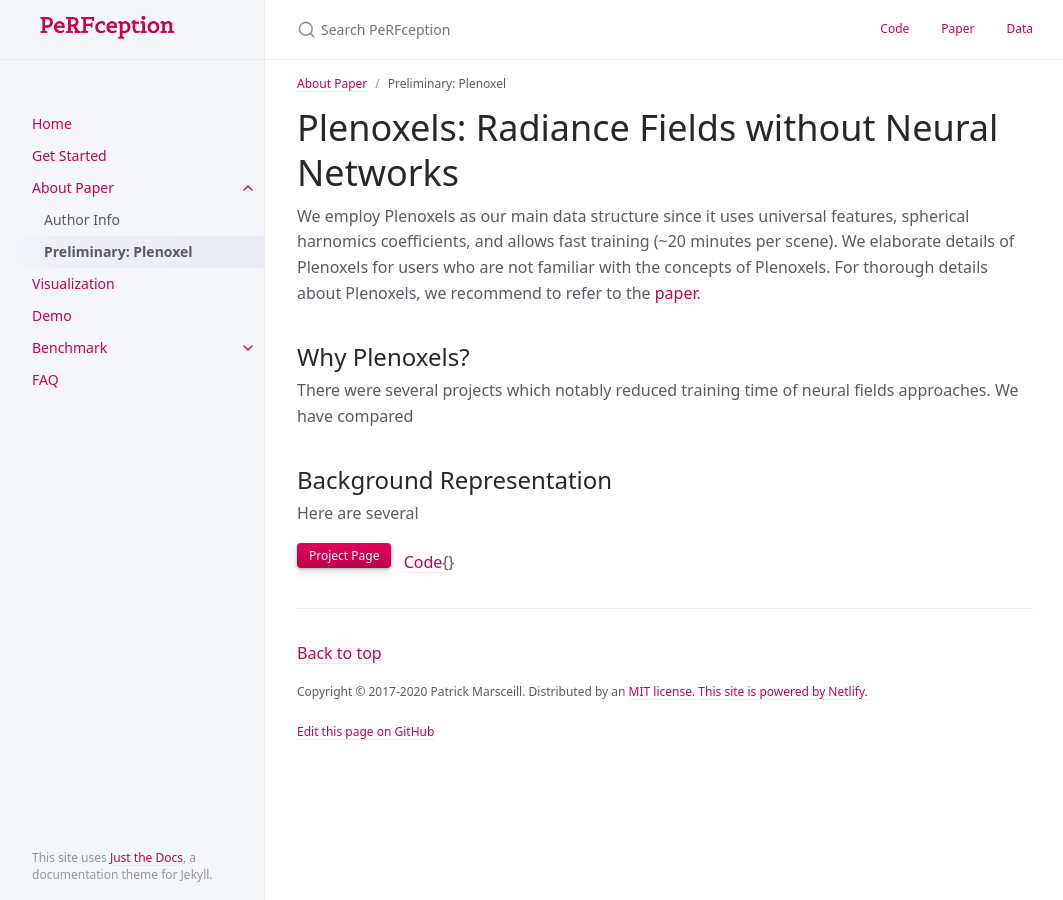
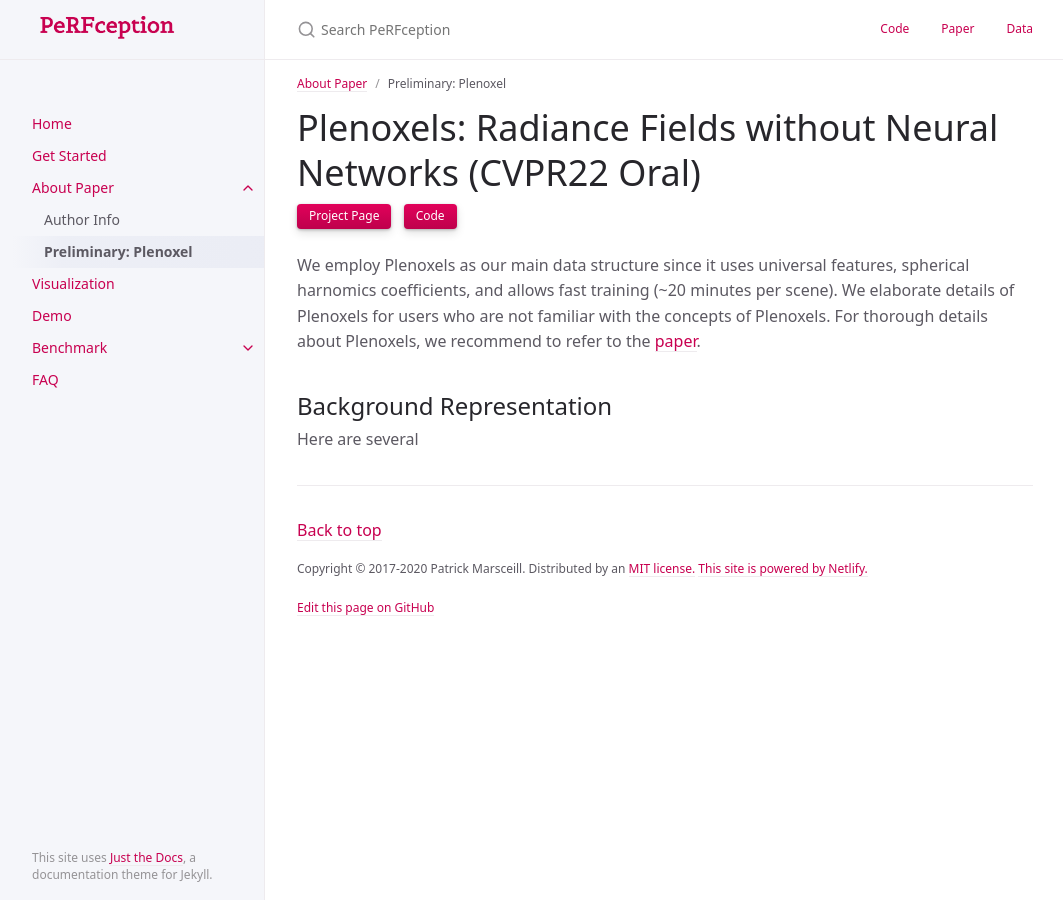
Before and after one commit to POSTECH-CVLab/PeRFception, a Jekyll site: the page built from docs/about_paper/plenoxel.md, in a window 1280 px wide. Shown: the whole page, without its empty margins (107-1170 px from the left). Built offline with Jekyll 4.4.1, drawn with Linux system fonts in a browser that asks for light colours.

```diff
--- a/docs/about_paper/plenoxel.md
+++ b/docs/about_paper/plenoxel.md
@@ -5,19 +5,14 @@ parent: About Paper
 nav_order: 2
 ---
 
-# Plenoxels: Radiance Fields without Neural Networks
+
+# Plenoxels: Radiance Fields without Neural Networks (CVPR22 Oral)
+
+[Project Page](https://alexyu.net/plenoxels){: .btn .btn-primary .fs-2.5 .mb-4 .mb-md-0 .mr-2 } [Code](){: .btn .btn-primary .fs-2.5 .mb-4 .mb-md-0 .mr-2 }
 
 We employ Plenoxels as our main data structure since it uses universal features, spherical harnomics coefficients, and allows fast training (~20 minutes per scene). We elaborate details of Plenoxels for users who are not familiar with the concepts of Plenoxels. For thorough details about Plenoxels, we recommend to refer to the [paper](https://arxiv.org/pdf/2112.05131).
 
 
-
-
-## Why Plenoxels?
-
-There were several projects which notably reduced training time of neural fields approaches. We have compared
-
 ## Background Representation
 
 Here are several
-
-[Project Page](https://alexyu.net/plenoxels){: .btn .btn-primary .fs-2.5 .mb-4 .mb-md-0 .mr-2 } [Code](){}
```
Also changed, not shown: docs/benchmark/2d_cls.md (+1 -1 lines), assets/images/anima.png (deleted), docs/visualization/visualize.md (line endings or trailing spaces), 1 other file.
